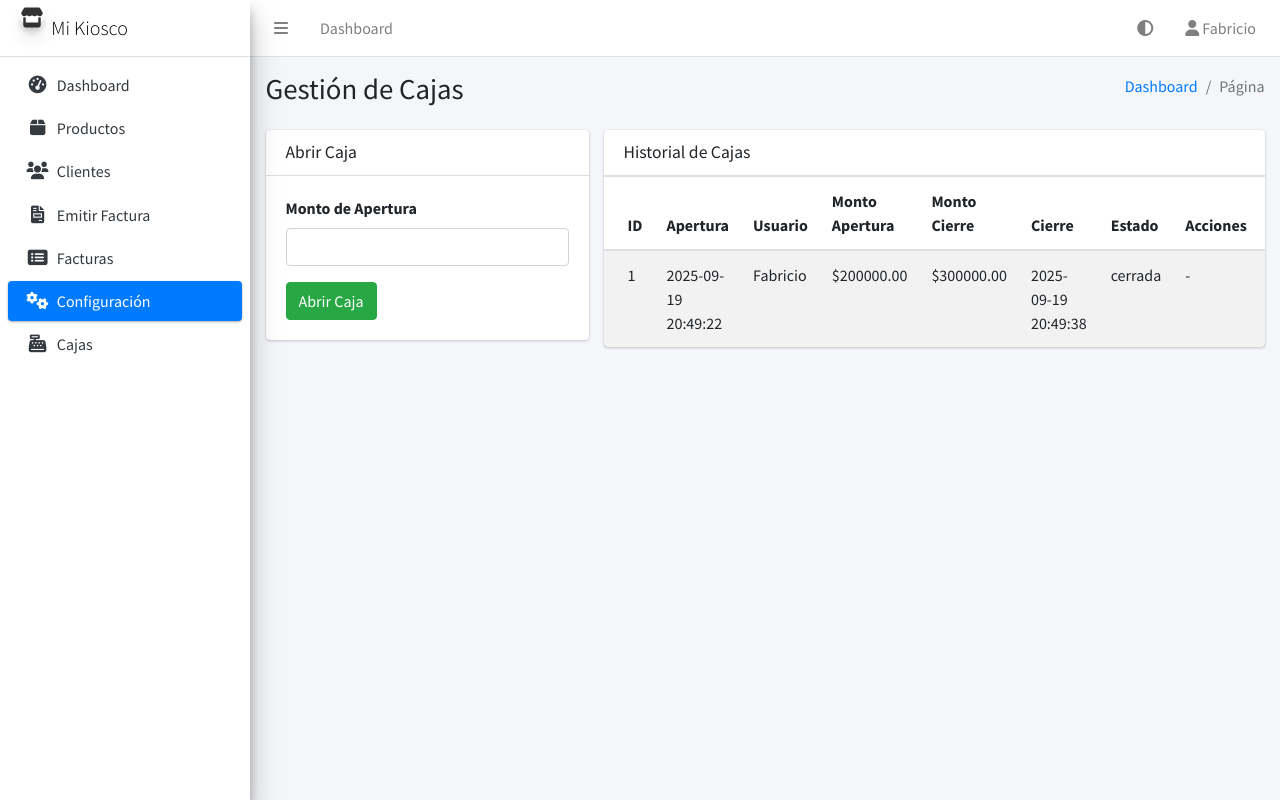
After one commit to fabricioverhagen/Software-web-Kiosco, a Flask app: page /dashboard/cajas in a window 1280 px wide. The commit adds this page. Run offline with Flask 3, Linux system fonts and the light colour scheme; a user stored in the database is signed in; data comes from the database, SQL or seed files in the repository; both versions use the stored data as it was after the commit; some libraries are stand-ins or nearby versions.

Commit message:
Agregar gestión de cajas: tabla, rutas, plantilla y acceso en dashboard

```diff
--- a/app.py
+++ b/app.py
@@ -13,6 +13,31 @@ def get_db_connection():
     conn = sqlite3.connect(db_path)
     conn.row_factory = sqlite3.Row
     return conn
+
+
+def ensure_cajas_table():
+    """Crea la tabla 'cajas' si no existe."""
+    conn = get_db_connection()
+    try:
+        conn.execute('''
+            CREATE TABLE IF NOT EXISTS cajas (
+                id_caja INTEGER PRIMARY KEY AUTOINCREMENT,
+                fecha_apertura TEXT NOT NULL,
+                usuario TEXT,
+                monto_apertura REAL NOT NULL,
+                monto_cierre REAL,
+                fecha_cierre TEXT,
+                estado TEXT NOT NULL -- 'abierta' o 'cerrada'
+            )
+        ''')
+        conn.commit()
+    except Exception as e:
+        print(f"Error creando tabla cajas: {e}")
+    finally:
+        conn.close()
+
+# Asegurarse de que la tabla exista al iniciar
+ensure_cajas_table()
 
 #----------------------------------------------------- Funciones dashboard ------------------------------------------------------
 def get_dashboard_data():
@@ -334,6 +359,75 @@ def gestion_productos():
     conn.close()
     return render_template('gestion_productos.html', productos=productos)
 
+
+@app.route('/dashboard/cajas', methods=['GET'])
+def gestion_cajas():
+    if "user" not in session:
+        flash("Debes iniciar sesión para acceder.", "warning")
+        return redirect(url_for("login"))
+
+    conn = get_db_connection()
+    cajas = conn.execute('SELECT * FROM cajas ORDER BY fecha_apertura DESC').fetchall()
+    conn.close()
+    return render_template('gestion_cajas.html', cajas=cajas)
+
+
+@app.route('/dashboard/cajas/abrir', methods=['POST'])
+def abrir_caja():
+    if "user" not in session:
+        flash("Debes iniciar sesión para acceder.", "warning")
+        return redirect(url_for("login"))
+
+    usuario = session.get('user')
+    monto_apertura = request.form.get('monto_apertura')
+    try:
+        monto_apertura = float(monto_apertura) if monto_apertura else 0.0
+    except:
+        monto_apertura = 0.0
+
+    fecha_apertura = datetime.now().strftime('%Y-%m-%d %H:%M:%S')
+
+    conn = get_db_connection()
+    try:
+        conn.execute('INSERT INTO cajas (fecha_apertura, usuario, monto_apertura, estado) VALUES (?, ?, ?, ?)',
+                     (fecha_apertura, usuario, monto_apertura, 'abierta'))
+        conn.commit()
+        flash('Caja abierta exitosamente', 'success')
+    except Exception as e:
+        flash(f'Error al abrir caja: {e}', 'danger')
+    finally:
+        conn.close()
+
+    return redirect(url_for('gestion_cajas'))
+
+
+@app.route('/dashboard/cajas/cerrar/<int:id>', methods=['POST'])
+def cerrar_caja(id):
+    if "user" not in session:
+        flash("Debes iniciar sesión para acceder.", "warning")
+        return redirect(url_for("login"))
+
+    monto_cierre = request.form.get('monto_cierre')
+    try:
+        monto_cierre = float(monto_cierre) if monto_cierre else None
+    except:
+        monto_cierre = None
+
+    fecha_cierre = datetime.now().strftime('%Y-%m-%d %H:%M:%S')
+
+    conn = get_db_connection()
+    try:
+        conn.execute('UPDATE cajas SET monto_cierre = ?, fecha_cierre = ?, estado = ? WHERE id_caja = ?',
+                     (monto_cierre, fecha_cierre, 'cerrada', id))
+        conn.commit()
+        flash('Caja cerrada correctamente', 'success')
+    except Exception as e:
+        flash(f'Error al cerrar caja: {e}', 'danger')
+    finally:
+        conn.close()
+
+    return redirect(url_for('gestion_cajas'))
+
 @app.route('/productos/agregar', methods=['POST'])
 def agregar_producto():
     if "user" not in session:
--- a/templates/base.html
+++ b/templates/base.html
@@ -116,6 +116,12 @@
                                 <p>Configuración</p>
                             </a>
                         </li>
+                        <li class="nav-item">
+                            <a href="{{ url_for('gestion_cajas') }}" class="nav-link {% block nav_cajas %}{% endblock %}">
+                                <i class="nav-icon fas fa-cash-register"></i>
+                                <p>Cajas</p>
+                            </a>
+                        </li>
                     </ul>
                 </nav>
             </div>
--- /dev/null
+++ b/templates/gestion_cajas.html
@@ -0,0 +1,91 @@
+{% extends 'base.html' %}
+
+{% block page_title %}Gestión de Cajas{% endblock %}
+
+{% block nav_configuracion %}active{% endblock %}
+
+{% block content %}
+<div class="row">
+    <div class="col-md-4">
+        <div class="card">
+            <div class="card-header">
+                <h3 class="card-title">Abrir Caja</h3>
+            </div>
+            <div class="card-body">
+                <form method="POST" action="{{ url_for('abrir_caja') }}">
+                    <div class="form-group">
+                        <label for="monto_apertura">Monto de Apertura</label>
+                        <input type="number" class="form-control" step="0.01" min="0" name="monto_apertura" id="monto_apertura" required>
+                    </div>
+                    <button class="btn btn-success">Abrir Caja</button>
+                </form>
+            </div>
+        </div>
+    </div>
+
+    <div class="col-md-8">
+        <div class="card">
+            <div class="card-header">
+                <h3 class="card-title">Historial de Cajas</h3>
+            </div>
+            <div class="card-body p-0">
+                {% if cajas %}
+                <div class="table-responsive">
+                    <table class="table table-striped m-0">
+                        <thead>
+                            <tr>
+                                <th>ID</th>
+                                <th>Apertura</th>
+                                <th>Usuario</th>
+                                <th>Monto Apertura</th>
+                                <th>Monto Cierre</th>
+                                <th>Cierre</th>
+                                <th>Estado</th>
+                                <th>Acciones</th>
+                            </tr>
+                        </thead>
+                        <tbody>
+                            {% for caja in cajas %}
+                            <tr>
+                                <td>{{ caja.id_caja }}</td>
+                                <td>{{ caja.fecha_apertura }}</td>
+                                <td>{{ caja.usuario }}</td>
+                                <td>${{ "%.2f"|format(caja.monto_apertura) }}</td>
+                                <td>
+                                    {% if caja.monto_cierre is not none %}
+                                        ${{ "%.2f"|format(caja.monto_cierre) }}
+                                    {% else %}
+                                        -
+                                    {% endif %}
+                                </td>
+                                <td>{{ caja.fecha_cierre if caja.fecha_cierre else '-' }}</td>
+                                <td>{{ caja.estado }}</td>
+                                <td>
+                                    {% if caja.estado == 'abierta' %}
+                                    <form method="POST" action="{{ url_for('cerrar_caja', id=caja.id_caja) }}" style="display:inline-block">
+                                        <div class="input-group">
+                                            <input name="monto_cierre" step="0.01" min="0" class="form-control" placeholder="Monto cierre" required>
+                                            <div class="input-group-append">
+                                                <button class="btn btn-primary">Cerrar</button>
+                                            </div>
+                                        </div>
+                                    </form>
+                                    {% else %}
+                                        -
+                                    {% endif %}
+                                </td>
+                            </tr>
+                            {% endfor %}
+                        </tbody>
+                    </table>
+                </div>
+                {% else %}
+                <div class="p-4 text-center text-muted">
+                    <p>No hay registros de cajas todavía.</p>
+                </div>
+                {% endif %}
+            </div>
+        </div>
+    </div>
+</div>
+{% endblock %}
```
Also changed, not shown: templates/dashboard.html (+17 -0 lines), basededatosflask.db.
